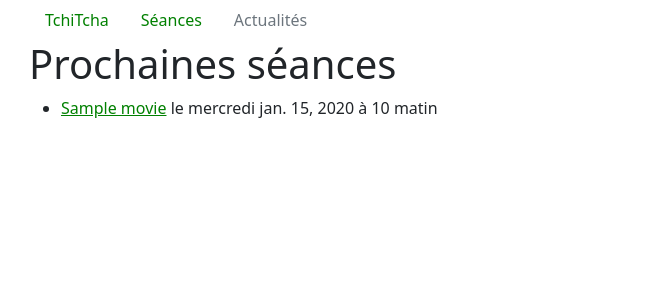
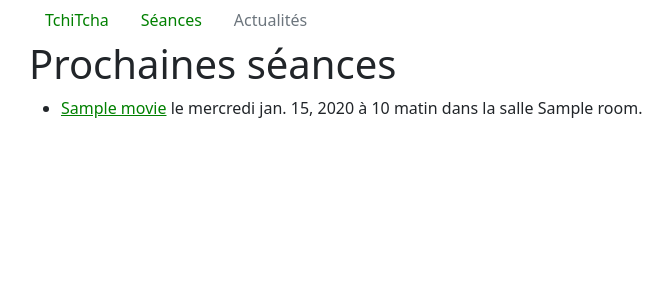
Before and after one commit to philippe-lemaire/tchitcha, a Django app: template movies/templates/movies/showing_list.html in a window 1280 px wide. Shown: the top 300 px of the page, without its empty margins (53-725 px from the left). Run offline with Django 3.2, Linux system fonts and the light colour scheme; the template is opened without the code that fills it: values that come from a table or form of the project are taken from there, others are empty; tables that the repository leaves empty hold one stand-in row (values such as "Sample post").

Commit message:
added room

```diff
--- a/movies/templates/movies/showing_list.html
+++ b/movies/templates/movies/showing_list.html
@@ -9,7 +9,7 @@
     <li><a href="{% url 'movies:detail' showing.movie.id %}">{{ showing.movie.title }}</a> le {{showing.date|date:"l"}}
         {{showing.date}}
         à
-        {{showing.time}}
+        {{showing.time}} dans la salle {{showing.room}}.
     </li>
     {% endfor %}
 </ul>
```
